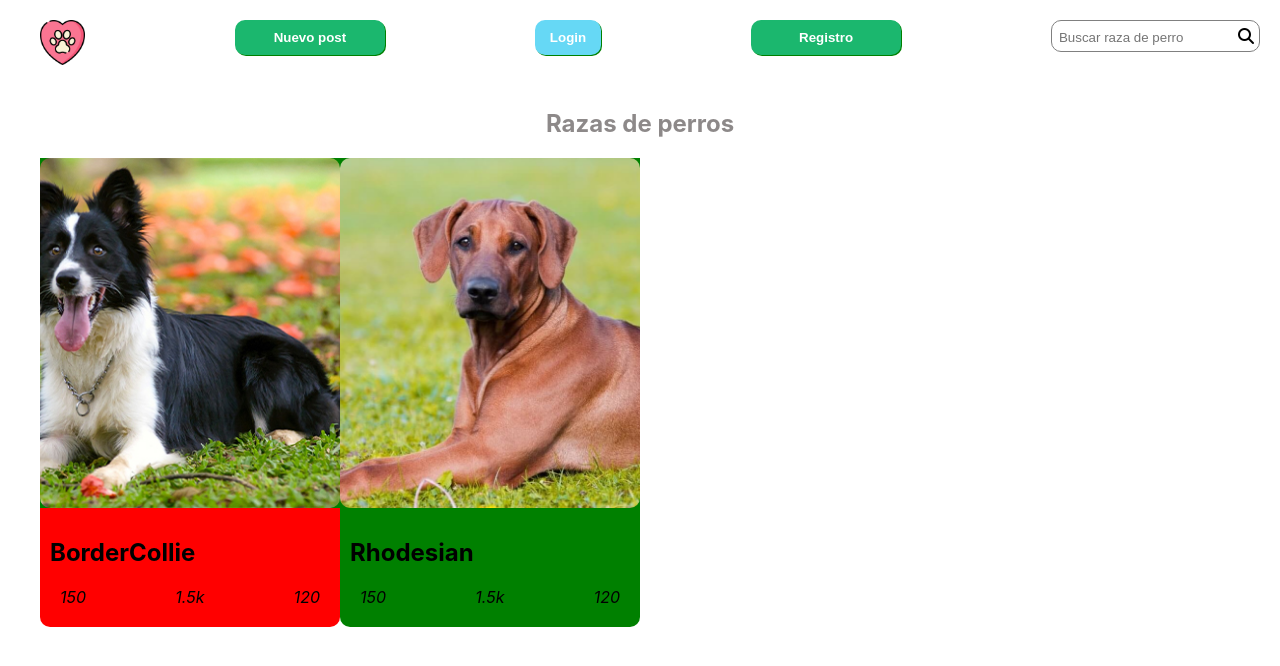
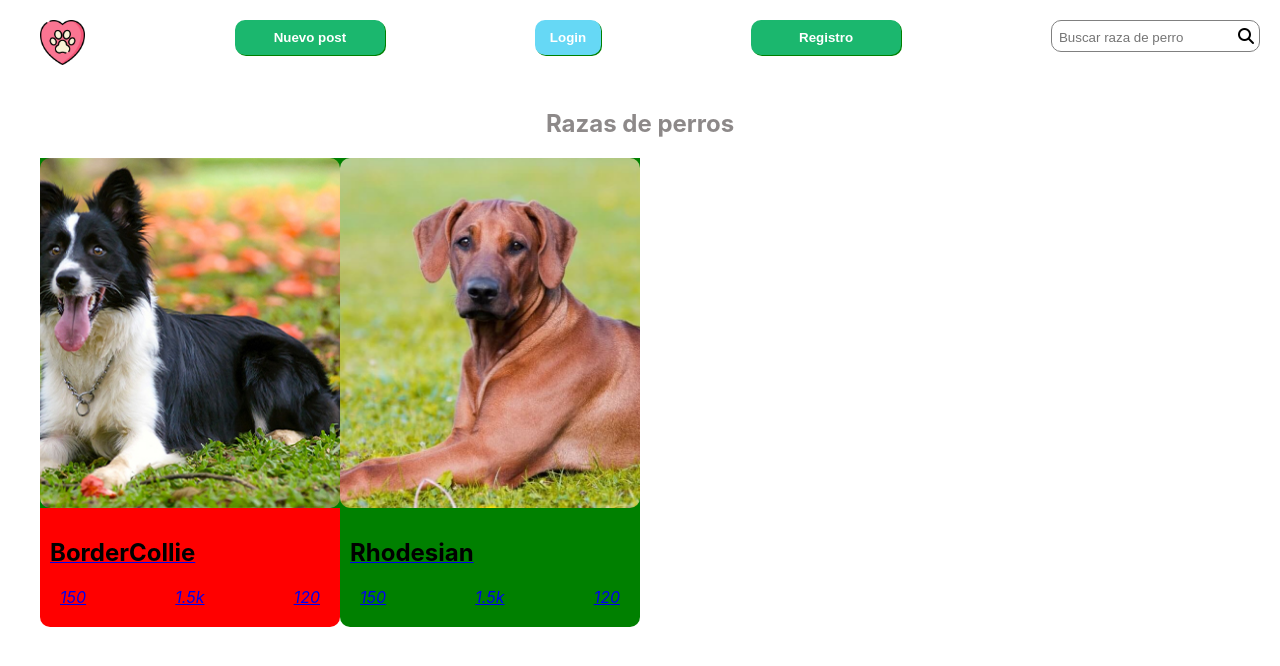
Before and after one commit to Proyecto-Clases-con-Daniel-Saldarriaga/ExplicacionHTMLyCSS, a React (Create React App) app: page / in a window 1280 px wide. Shown: the top 666 px of the page. Built offline with nearby package versions, Linux system fonts and the light colour scheme.

Commit message:
Arreglo la navegabilidad del App.jsx y además me devulvo en la versión del react-router-dom

```diff
--- a/package.json
+++ b/package.json
@@ -8,6 +8,7 @@
     "@testing-library/user-event": "^13.5.0",
     "react": "^17.0.2",
     "react-dom": "^17.0.2",
+    "react-router-dom": "^5.2.0",
     "react-scripts": "5.0.0",
     "web-vitals": "^2.1.2"
   },
--- a/src/App.jsx
+++ b/src/App.jsx
@@ -1,49 +1,32 @@
-import CardRazaPerros from 'components/CardRazaPerros';
 import 'App.css';
-import borderCollie from 'media/Border_collie.jpg'
-import rhodesian from 'media/rhodesian.jpg'
-import logo from 'media/Logo.png'
-import React, { useState } from 'react';
+import Rhodesian from 'components/pages/rhodesian'
+import CardRazaPerros from "components/CardRazaPerros";
+import Index from 'pages/index.jsx';
+import {
+    BrowserRouter as Router,
+    Switch,
+    Route
+  } from "react-router-dom";
+
 
 function App() {
   return (
     <div className="App">
-      <header>
-        <ul className="navbar">
-            <li><img src={logo} className="logo" alt="Logo" /></li>
-            <li><button className="mainButtom">Nuevo post</button></li>
-            <li><button className="secondaryButtom">Login</button></li>
-            <li><button className="mainButtom">Registro</button></li>
-            <li>
-                <div className="buscar">
-                    <input placeholder="Buscar raza de perro" />
-                    <i className="fas fa-search"></i>
-                </div>
-            </li>
-        </ul>
-    </header>
-    <main>
-        <section>
-            <h1 className="titulo-principal">Razas de perros</h1>
-            <ul className="contenerCards">
-            <CardRazaPerros nombreRaza="BorderCollie" img={borderCollie} color='backgroundRojo'/>
-            <CardRazaPerros nombreRaza="Rhodesian" img={rhodesian} color='backgroundVerde'/>
-            </ul>
-        </section>
-        <section>
-        </section>
-    </main>
-    <footer>
-    </footer>
+                <Router>
+                  <Switch>
+                    <Route path='/rhodesian'>
+                        <Rhodesian/>
+                    </Route>
+                    <Route path='/'>
+                        <Index/>
+                    </Route>
+                    </Switch>
+                </Router>
     </div>
-  );
+
+);
 
 }
 
 
-
-let a = 5;
-let bob = a => a + 100;
-
-
 export default App;
--- a/src/components/CardRazaPerros.jsx
+++ b/src/components/CardRazaPerros.jsx
@@ -1,7 +1,11 @@
+import {Link} from "react-router-dom"
+
+
 function CardRazaPerros(props){
     return(
         <li className="card" className={props.color}>
-                    <div  className="contenedorImagen">
+            <Link to="rhodesian">
+            <div  className="contenedorImagen">
                         <img src={props.img} alt={props.nombreRaza} />
                     </div>
                     <span className="title">{props.nombreRaza}</span>
@@ -10,6 +14,7 @@ function CardRazaPerros(props){
                         <i className="far fa-comment" className="comentario">1.5k</i>
                         <i className="fas fa-eye" className="ojo">120</i>
                     </div>
+            </Link>
                 </li>
     )
 }
--- /dev/null
+++ b/src/pages/index.jsx
@@ -0,0 +1,40 @@
+import CardRazaPerros from "components/CardRazaPerros";
+import borderCollie from 'media/Border_collie.jpg'
+import rhodesian from 'media/rhodesian.jpg'
+import logo from 'media/Logo.png'
+
+function Index(){
+    return (
+        <div>
+    <header>
+    <ul className="navbar">
+        <li><img src={logo} className="logo" alt="Logo" /></li>
+        <li><button className="mainButtom">Nuevo post</button></li>
+        <li><button className="secondaryButtom">Login</button></li>
+        <li><button className="mainButtom">Registro</button></li>
+        <li>
+            <div className="buscar">
+                <input placeholder="Buscar raza de perro" />
+                <i className="fas fa-search"></i>
+            </div>
+        </li>
+    </ul>
+</header>
+<main>
+    <section>
+        <h1 className="titulo-principal">Razas de perros</h1>
+        <ul className="contenerCards">
+        <CardRazaPerros nombreRaza="BorderCollie" img={borderCollie} color='backgroundRojo'/>
+        <CardRazaPerros nombreRaza="Rhodesian" img={rhodesian} color='backgroundVerde'/>
+        </ul>
+    </section>
+    <section>
+    </section>
+</main>
+<footer>
+</footer>
+</div>
+);
+}
+
+export default Index;
--- /dev/null
+++ b/src/pages/rhodesian.jsx
@@ -0,0 +1,7 @@
+function RhodesianInfoPage(){
+    return (
+        <div>Esta es la pagina de info del rhodesian</div>
+    )
+}
+
+export default RhodesianInfoPage;
```
Also changed, not shown: src/components/pages/index.jsx (deleted, +0 -7 lines), 2 other files (tests, documents, lock files or other folders).
